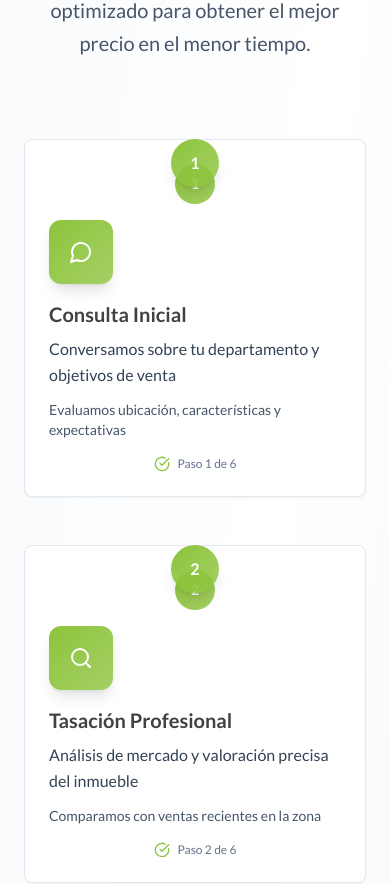
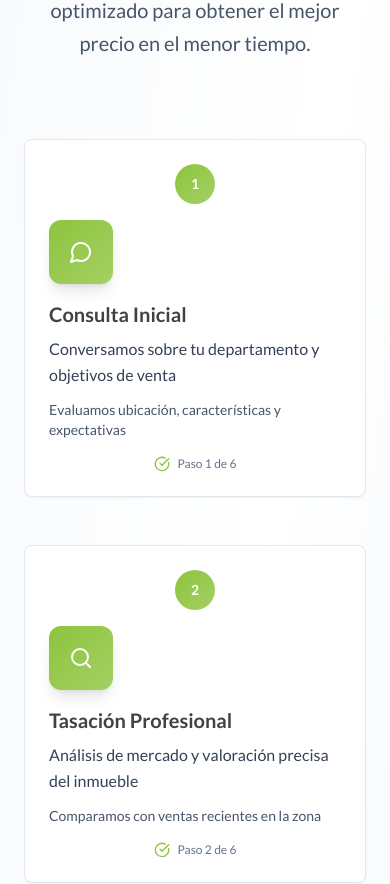
Before and after one commit to tomaslami/groppa-landing, a Next.js app: page / in a window 390 px wide. Shown: the part 2300-3184 px from the top of the page. Built offline with nearby package versions, Linux system fonts and the light colour scheme.

Commit message:
Update OurProcess component to hide timeline node on smaller screens for improved responsiveness.

```diff
--- a/src/components/our-process/our-process.tsx
+++ b/src/components/our-process/our-process.tsx
@@ -88,7 +88,7 @@ export default function OurProcess() {
                 return (
                   <div key={index} className="relative">
                     {/* Timeline Node */}
-                    <div className="absolute left-1/2 transform -translate-x-1/2 w-12 h-12 bg-gradient-to-br from-groppa-green to-groppa-green/80 rounded-full flex items-center justify-center shadow-lg z-10  lg:flex">
+                    <div className="absolute left-1/2 transform -translate-x-1/2 w-12 h-12 bg-gradient-to-br from-groppa-green to-groppa-green/80 rounded-full items-center justify-center shadow-lg z-10 hidden lg:flex">
                       <span className="text-white font-bold text-base">
                         {index + 1}
                       </span>
```
